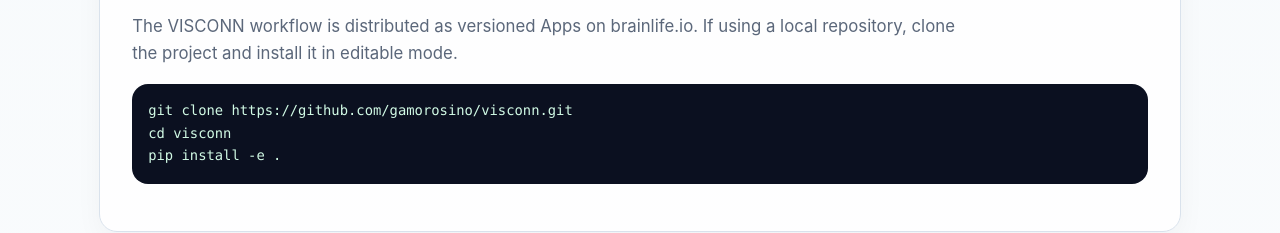
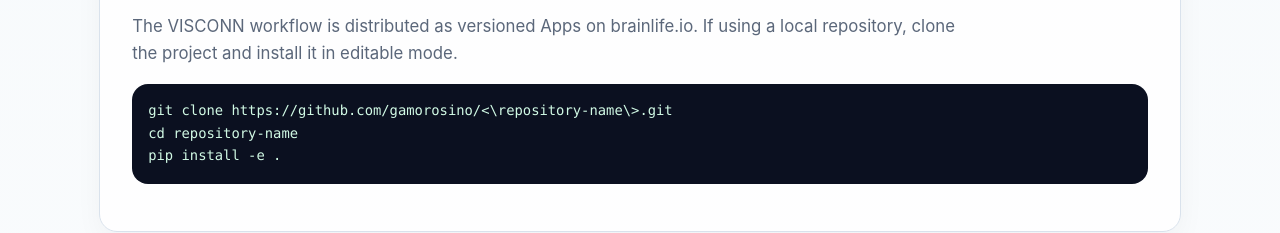
Before and after one commit to gamorosino/visconn.github.io, a plain HTML site: page index.html in a window 1280 px wide. Shown: the part 2258-2491 px from the top of the page. Drawn offline with Linux system fonts and the light colour scheme.

Commit message:
Update index.html

```diff
--- a/index.html
+++ b/index.html
@@ -552,8 +552,8 @@
         repository, clone the project and install it in editable mode.
       </p>
 
-      <pre><code>git clone https://github.com/gamorosino/visconn.git
-cd visconn
+      <pre><code>git clone https://github.com/gamorosino/<\repository-name\>.git
+cd repository-name
 pip install -e .</code></pre>
     </section>
 
```
